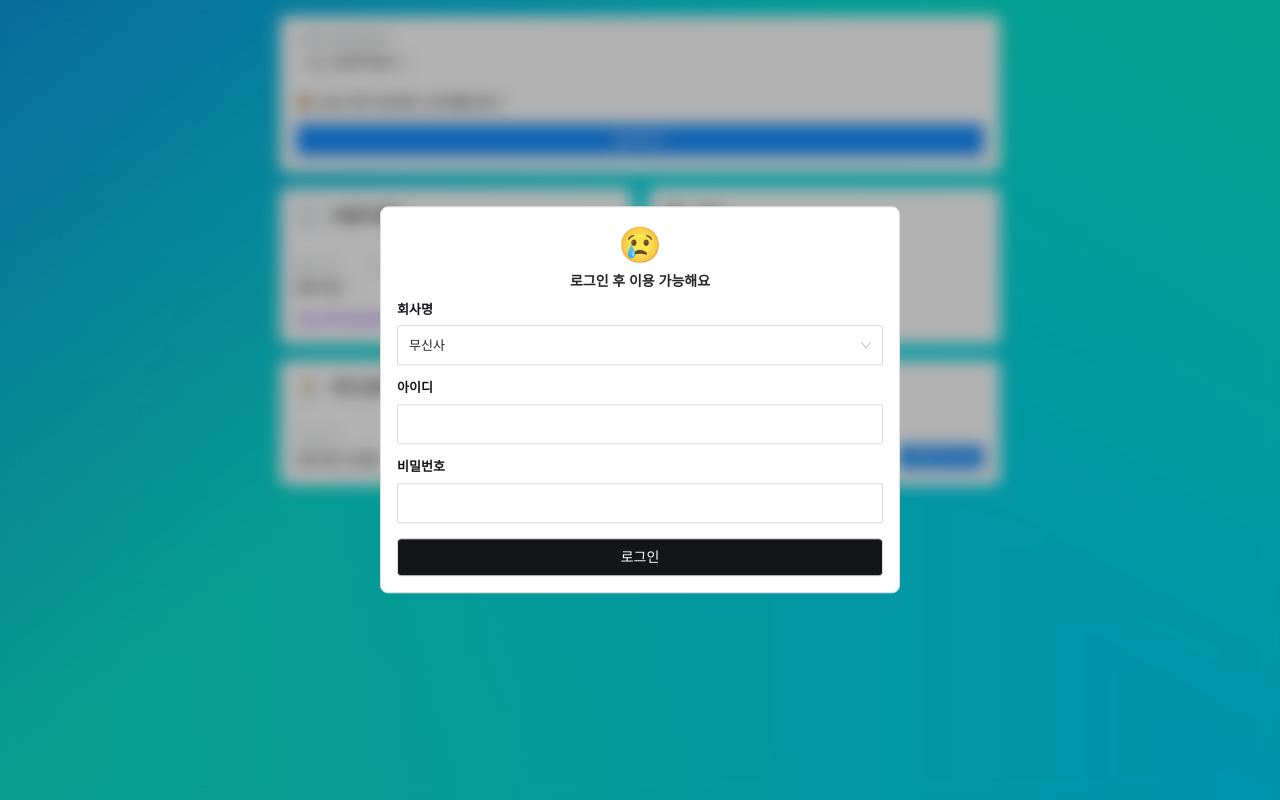
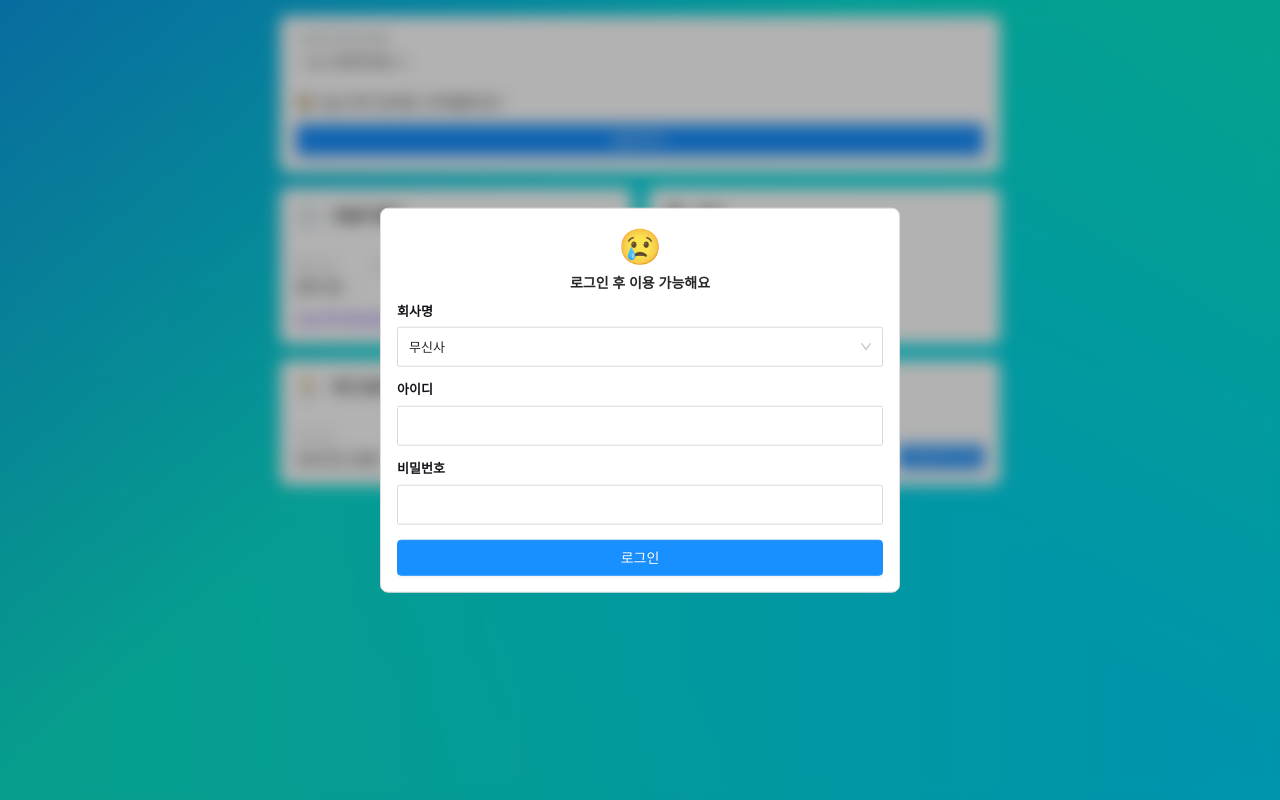
Before and after one commit to minhyeong-jang/ss-groupware, a Next.js app in the folder packages/frontend/: page / in a window 1280 px wide. Built offline with nearby package versions, Linux system fonts and the light colour scheme; no server answers.

Commit message:
feat: FE - 로그인 시 refetch 적용

```diff
--- a/packages/frontend/src/containers/LoginContainer.tsx
+++ b/packages/frontend/src/containers/LoginContainer.tsx
@@ -1,4 +1,4 @@
-import { message } from "antd";
+import { Button, message } from "antd";
 import { Loading } from "components/@shared";
 import { UserForm } from "components/UserForm";
 import { useUserInfo } from "hooks";
@@ -59,7 +59,9 @@
             setUserInfo((prevState) => ({ ...prevState, [key]: value }))
           }
         />
-        <StyledButton onClick={() => checkUserInfo()}>로그인</StyledButton>
+        <StyledButton type='primary' onClick={() => checkUserInfo()}>
+          로그인
+        </StyledButton>
       </StyledPopupBody>
       {isLoading && <Loading />}
     </StyledPopup>
@@ -110,14 +112,11 @@
   font-size: 35px;
   margin-bottom: 8px;
 `;
-const StyledButton = styled.button<{ $color?: string }>`
+const StyledButton = styled(Button)<{ $color?: string }>`
   border-radius: 4px;
   width: 100%;
-  border: 1px solid white;
-  background: ${({ theme }) => theme.color.gray100};
-  color: white;
-  padding: 10px;
   outline: none;
   font-size: 14px;
-  border: 1px solid #dedede;
+  height: 36px;
+  padding: 0;
 `;
--- a/packages/frontend/src/hooks/useUserInfo.tsx
+++ b/packages/frontend/src/hooks/useUserInfo.tsx
@@ -13,7 +13,7 @@
   const {
     data: hasSession,
     isLoading: isSessionLoading,
-    refetch,
+    refetch: onSessionRefetch,
   } = useQuery("user/session", getUserSession, {
     refetchInterval: 600000,
   });
@@ -30,6 +30,8 @@
     {
       onSuccess: (res) => {
         message.success(res.message);
+        onSessionRefetch();
+        onProfileRefetch();
       },
       onError: (error: ErrorDataModel) => {
         message.error(error.message);
@@ -53,7 +55,6 @@
     userInfo: convertUserInfoModel(userInfo),
     hasSession,
     onOfficeCheck,
-    refetch,
     onLogin,
     isSessionLoading,
     isLoading: isLoginLoading || isCheckLoading || isSessionLoading,
```
